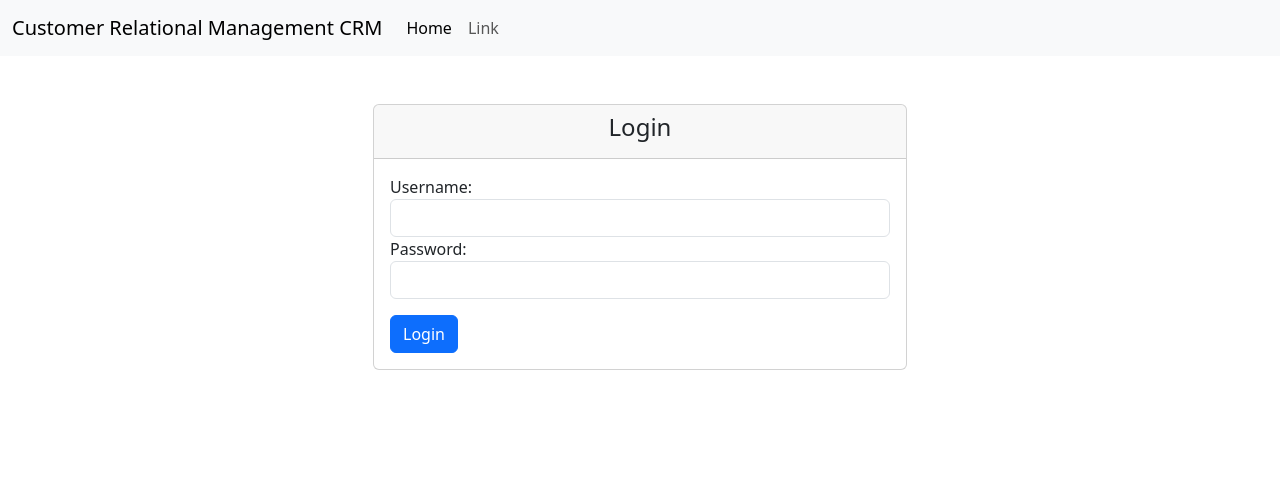
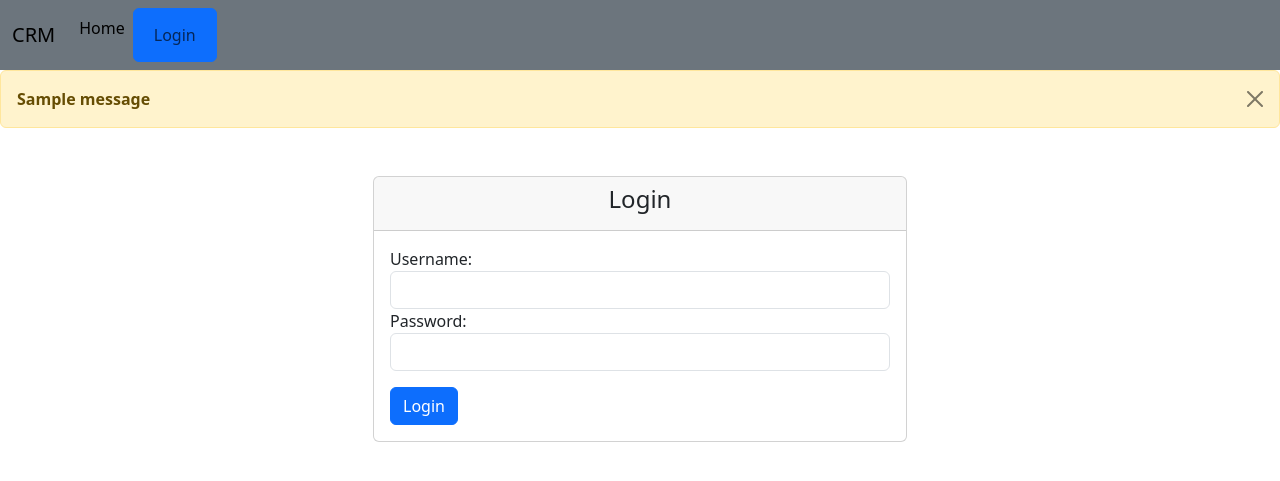
Before and after one commit to Tamim-Mahmud/CRM-Website-Django, a Django app: page / in a window 1280 px wide. Shown: the top 481 px of the page. Run offline with Django 5.2, Linux system fonts and the light colour scheme; tables that the repository leaves empty hold one stand-in row (values such as "Sample post"); one stand-in notice (Sample message) is shown.

Commit message:
authention/ login

```diff
--- a/website/templates/base.html
+++ b/website/templates/base.html
@@ -13,6 +13,19 @@
   </head>
   <body>
     {% include "navbar.html" %}
+    {% if messages %}
+        {% for message in messages %}
+            <div class="alert alert-warning alert-dismissible fade show" role="alert">
+            <strong>{{message}}</strong>
+            <button
+             type="button"
+             class="btn-close"
+             data-bs-dismiss="alert"
+             aria-label="Close"
+      ></button>
+    </div>
+          {%endfor%}
+    {% endif %}
 
     <div class="container">{% block content %} {% endblock %}</div>
 
--- a/website/templates/home.html
+++ b/website/templates/home.html
@@ -1,6 +1,9 @@
 {% extends 'base.html' %} {% block content %}
 
+{% if user.is_authenticated %}
 
+<h1>Authentic user loged in</h1>
+ {% else %}
 <form action="{% url 'home' %}" method="POST">
   {%csrf_token %}
   <div class="container mt-5">
@@ -17,7 +20,6 @@
                 <input
                   type="text"
                   class="form-control"
-                  id="username"
                   name="username"
                   required
                 />
@@ -27,7 +29,6 @@
                 <input
                   type="password"
                   class="form-control"
-                  id="password"
                   name="password"
                   required
                 />
@@ -42,5 +43,6 @@
     </div>
   </div>
 </form>
+{% endif %}
 
 {% endblock %}
--- a/website/templates/navbar.html
+++ b/website/templates/navbar.html
@@ -1,19 +1,37 @@
-<nav class="navbar navbar-expand-lg bg-body-tertiary">
+<nav class="navbar navbar-expand-lg bg-secondary">
   <div class="container-fluid">
-      <a class="navbar-brand" href="#">Customer Relational Management CRM</a>
-      <button class="navbar-toggler" type="button" data-bs-toggle="collapse" data-bs-target="#navbarSupportedContent" aria-controls="navbarSupportedContent" aria-expanded="false" aria-label="Toggle navigation">
+    <a class="navbar-brand" href="#">CRM</a>
+    <button
+      class="navbar-toggler"
+      type="button"
+      data-bs-toggle="collapse"
+      data-bs-target="#navbarSupportedContent"
+      aria-controls="navbarSupportedContent"
+      aria-expanded="false"
+      aria-label="Toggle navigation"
+    >
       <span class="navbar-toggler-icon"></span>
     </button>
     <div class="collapse navbar-collapse" id="navbarSupportedContent">
-        <ul class="navbar-nav me-auto mb-2 mb-lg-0">
+      <ul class="navbar-nav me-auto mb-2 mb-lg-0 d-flex justify-content-between aliign-items-center">
         <li class="nav-item">
           <a class="nav-link active" aria-current="page" href="#">Home</a>
         </li>
+
+        {% if user.is_authenticated %}
         <li class="nav-item">
-            <a class="nav-link" href="#">Link</a>
+          <button class="btn btn-warning">
+            <a class="nav-link" href="{% url  'logout' %}">Logout</a>
+          </button>
         </li>
+        {% else %}
+        <li class="nav-item">
+          <button class="btn btn-primary">
+            <a class="nav-link" href="{% url 'home' %}">Login</a>
+          </button>
+        </li>
+        {% endif %}
       </ul>
-
     </div>
   </div>
 </nav>
--- a/website/urls.py
+++ b/website/urls.py
@@ -5,6 +5,6 @@ from . import views
 urlpatterns = [
     path('',views.home,name='home'),
     # path('login/',views.login_user,name='login'),
-    # path('logout/',views.logout_user,name='logout'),
+    path('logout/',views.logout_user,name='logout'),
 
 ]
--- a/website/views.py
+++ b/website/views.py
@@ -1,4 +1,4 @@
-from django.shortcuts import render
+from django.shortcuts import render, redirect
 from django.contrib.auth import authenticate,login,logout
 
 # for lgin log out message
@@ -6,8 +6,24 @@ from django.contrib import messages
 
 # Create your views here.
 def home(request):
-    return render(request, 'home.html',{})
+
+    if request.method == "POST":
+        username = request.POST['username']
+        password = request.POST['password']
+        user =authenticate(request,username=username, password=password)
+
+        if user is not None:
+            login(request,user)
+            messages.success(request,"You Have Loged In Successfully .....")
+            return redirect('home')
+        else:
+            messages.error(request,"Error Occured . Please Try again .....")
+            return redirect('home')
+    else:
+        return render(request, 'home.html',{})
+
 # def login_user(request):
 #     pass
-# def logout_user(request):
-#     pass
+def logout_user(request):
+    logout(request)
+    return redirect('home')
```
Lines whose indentation alone changed are shown as unchanged.
